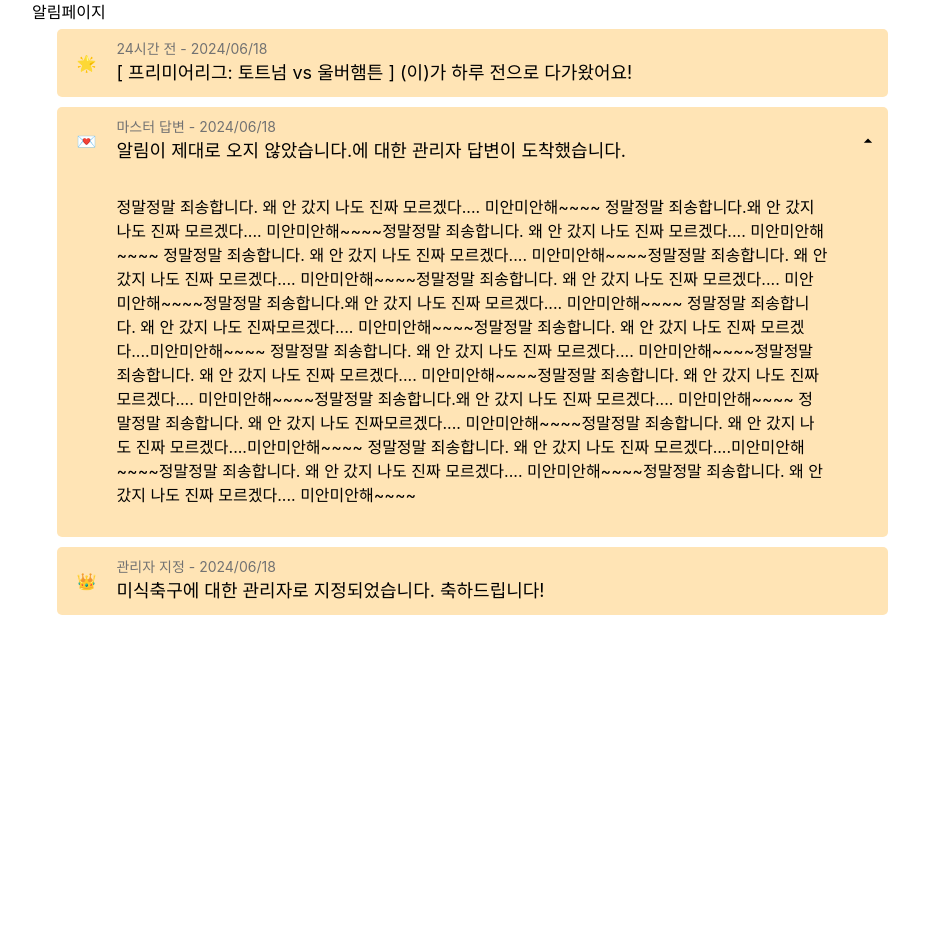
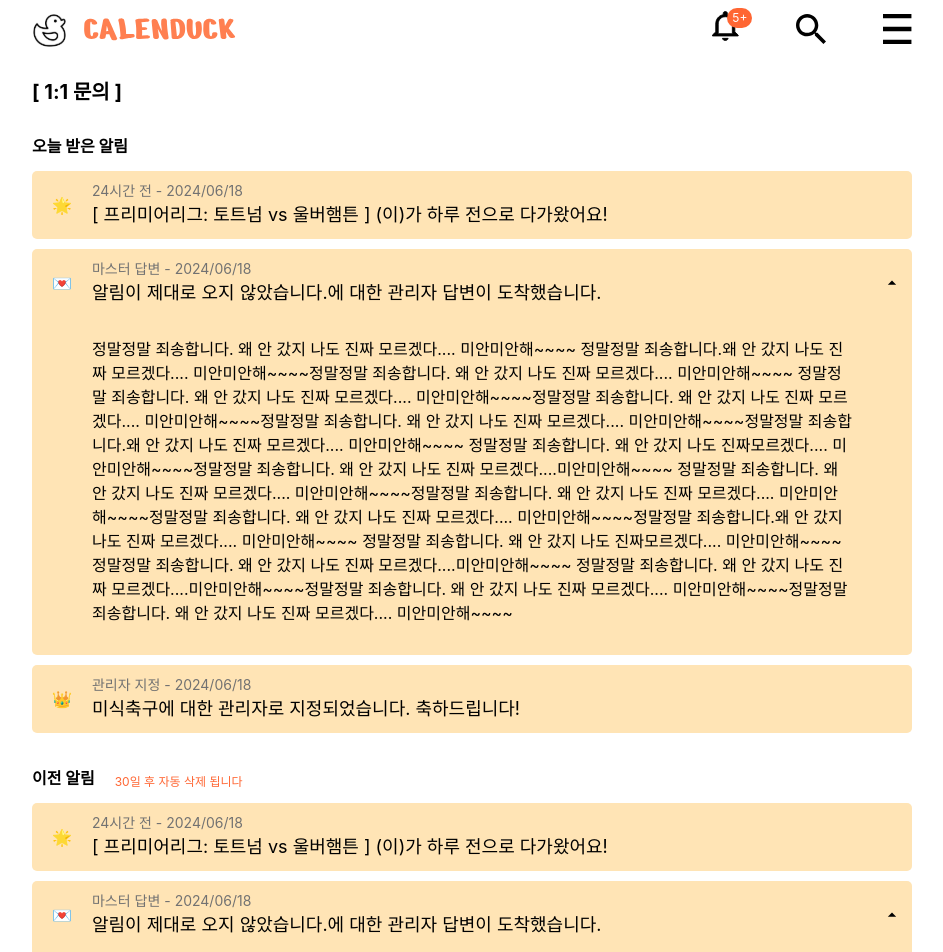
Before and after one commit to Stageus/CalenDuck-homepage, a React (Create React App) app: page /alarm in a window 1280 px wide. Shown: the top 952 px of the page, without its empty margins (168-1111 px from the left). Before the commit the page ends 800 px from the top, so only its background shows below. Built offline with nearby package versions, Linux system fonts and the light colour scheme.

Commit message:
feat: create alarm page

```diff
--- a/src/pages/AlarmPage.tsx
+++ b/src/pages/AlarmPage.tsx
@@ -1,4 +1,12 @@
 import React from "react";
+
+import { useRecoilState } from "recoil";
+import searchSidebarToggleAtom from "shared/recoil/searchSidebarToggleAtom";
+import settingSidebarToggleAtom from "shared/recoil/settingSidebarToggleAtom";
+
+import HeaderItem from "shared/components/HeaderItem";
+import SearchSidebar from "widgets/searchSidebar/SearchSidebar";
+import SettingSidebar from "widgets/settingSidebar/SettingSidebar";
 import AlarmItem from "widgets/AlarmItem";
 
 const AlarmPage = () => {
@@ -26,15 +34,60 @@ const AlarmPage = () => {
     },
   ];
 
+  const [searchSidebarToggle, setSearchSidebarToggle] = useRecoilState(searchSidebarToggleAtom);
+  const [settingSidebarToggle, setSettingSidebarToggle] = useRecoilState(settingSidebarToggleAtom);
+
+  // 사이드바 외부 회색 배경 클릭 시 닫힘
+  const closeSidebar = () => {
+    setSearchSidebarToggle(false);
+    setSettingSidebarToggle(false);
+  };
+
   return (
-    <>
-      <h1>알림페이지</h1>
+    <section>
+      <HeaderItem />
+      <h1 className="font-bold text-xl my-5">[ 1:1 문의 ]</h1>
+      <h2 className="font-bold text-l mt-7 mb-2">오늘 받은 알림</h2>
       <article className="flex flex-col items-center justify-start">
         {dummyData.map((elem) => {
           return <AlarmItem key={elem.id} data={elem} />;
         })}
       </article>
-    </>
+
+      <div className="flex items-end mt-7 mb-2">
+        <h2 className="font-bold text-l mr-5">이전 알림</h2>
+        <span className="text-xs text-alertColor">30일 후 자동 삭제 됩니다</span>
+      </div>
+      <article className="flex flex-col items-center justify-start">
+        {dummyData.map((elem) => {
+          return <AlarmItem key={elem.id} data={elem} />;
+        })}
+      </article>
+
+      {/* 사이드바 외부 클릭 시 닫힘 기능 */}
+      {(searchSidebarToggle || settingSidebarToggle) && (
+        <div
+          className="mt-[70px] fixed inset-0 bg-lightgrayColor bg-opacity-50 z-10"
+          onClick={closeSidebar}
+        ></div>
+      )}
+
+      <article
+        className={`fixed mt-[70px] right-0 top-0 h-full z-20 transform transition-transform duration-300 ${
+          searchSidebarToggle ? "translate-x-0" : "translate-x-full"
+        }`}
+      >
+        <SearchSidebar />
+      </article>
+
+      <article
+        className={`fixed mt-[70px] right-0 top-0 h-full z-20 transform transition-transform duration-300 ${
+          settingSidebarToggle ? "translate-x-0" : "translate-x-full"
+        }`}
+      >
+        <SettingSidebar />
+      </article>
+    </section>
   );
 };
 export default AlarmPage;
--- a/src/shared/components/HeaderItem.tsx
+++ b/src/shared/components/HeaderItem.tsx
@@ -29,7 +29,7 @@ const HeaderItem = () => {
   };
 
   return (
-    <header className="y-[70px] px-10 flex justify-between items-center">
+    <header className="y-[70px] flex justify-between items-center">
       <Link to="/main">
         <img src={logo} alt="메인" />
       </Link>
--- a/src/widgets/AlarmItem.tsx
+++ b/src/widgets/AlarmItem.tsx
@@ -39,7 +39,7 @@ const AlarmItem: React.FC<AlarmItemProps> = (props) => {
 
   return (
     <article
-      className={`w-[831px] ${
+      className={`w-[100%] ${
         openDetail ? "h-[70px]" : "h-[fit-content]]"
       } bg-tagColor rounded-[5px] p-[10px] m-[5px]`}
     >
```
